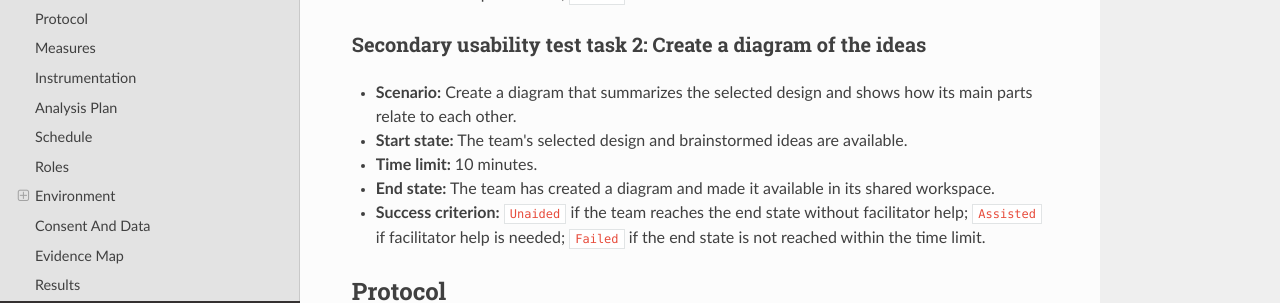
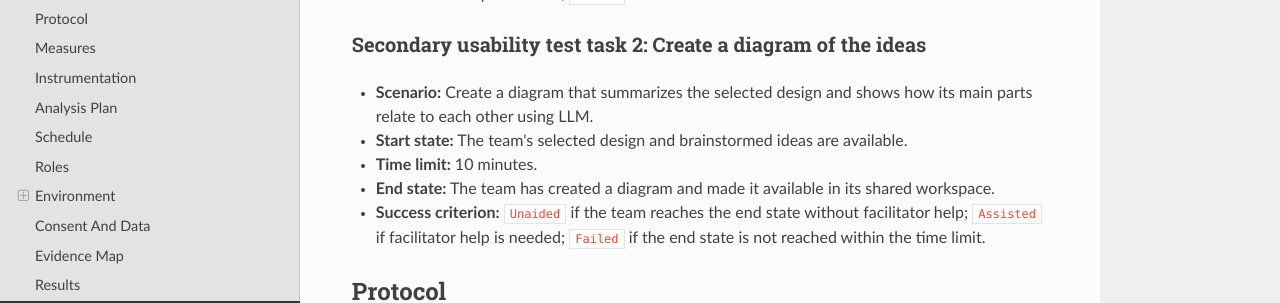
Before and after one commit to WellMadeTeam/workspace-ai-03, an MkDocs documentation site: the page built from docs/usability-tests/ut-01/README.md, in a window 1280 px wide and 900 px high, scrolled down 1805 px. Shown: the part 175-478 px from the top of the window. Built offline with MkDocs 1.6.1, drawn with Linux system fonts in a browser that asks for light colours; nearby versions of some CDN libraries.

Commit message:
Update docs/usability-tests/ut-01/README.md
Co-authored-by: Daniil Nikulin <71718152+danmaninc@users.noreply.github.com>

```diff
--- a/docs/usability-tests/ut-01/README.md
+++ b/docs/usability-tests/ut-01/README.md
@@ -60,7 +60,7 @@ Record any other help.
 
 ### Secondary usability test task 2: Create a diagram of the ideas
 
-- **Scenario:** Create a diagram that summarizes the selected design and shows how its main parts relate to each other.
+- **Scenario:** Create a diagram that summarizes the selected design and shows how its main parts relate to each other using LLM.
 - **Start state:** The team's selected design and brainstormed ideas are available.
 - **Time limit:** 10 minutes.
 - **End state:** The team has created a diagram and made it available in its shared workspace.
```
